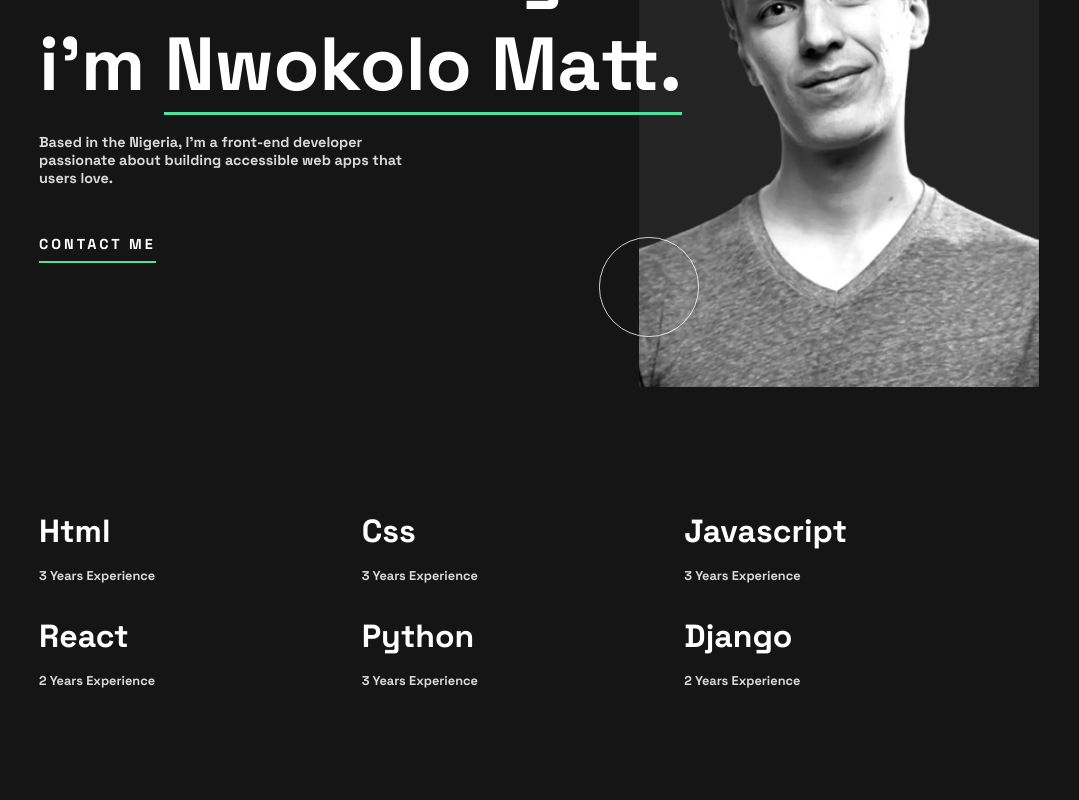
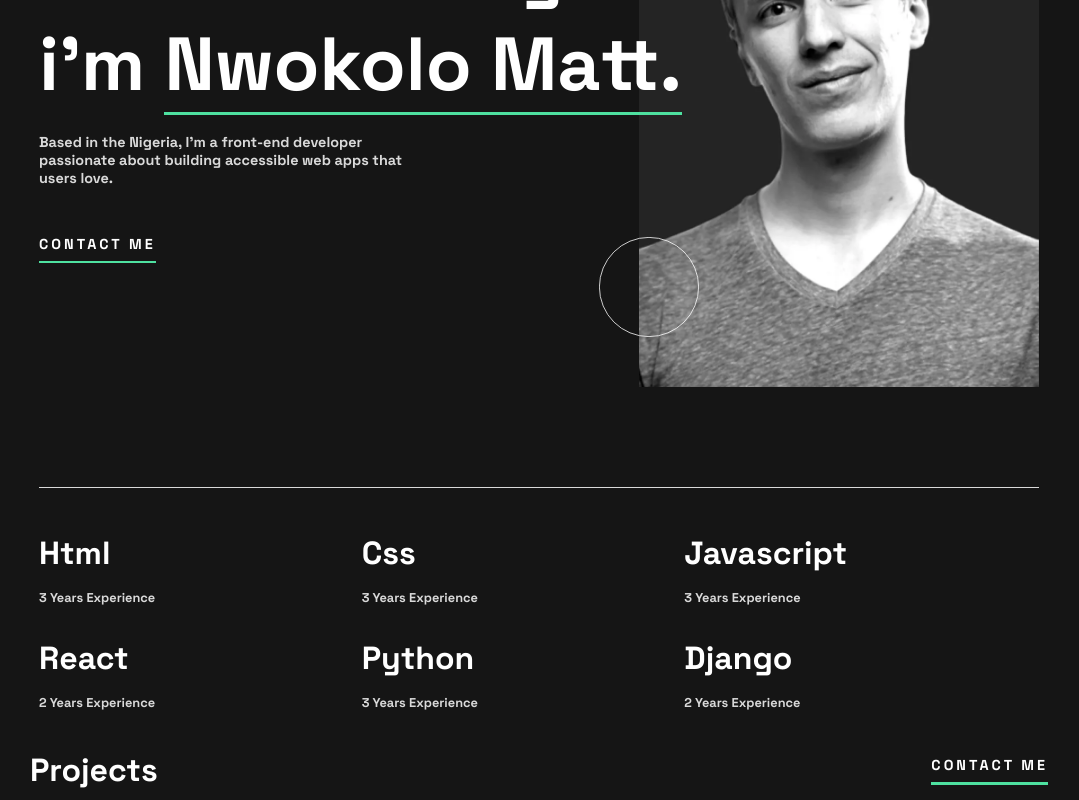
Before and after one commit to MARKOTHEDEV/markothedevportfolio, a React (Create React App) app: page / in a window 1280 px wide. Shown: the part 223-1023 px from the top of the page, without its empty margins (101-1180 px from the left). Before the commit the page ends 920 px from the top, so only its background shows below. Built offline with nearby package versions, Linux system fonts and the light colour scheme.

Commit message:
updated project.style.tsx

```diff
--- a/src/App.tsx
+++ b/src/App.tsx
@@ -1,8 +1,11 @@
 import React from 'react';
+import { useMediaQuery } from 'react-responsive';
 import GeneralLayout from './layout/GeneralLayout/GeneralLayout';
 import logo from './logo.svg';
+import Projects from './shared/Projects/Projects';
 import GroupOfSkills from './shared/GroupOfSkills/GroupOfSkills';
 import HeroSection from './shared/HeroSection/HeroSection';
+import Line from './shared/Line/Line';
 
 function App() {
 
@@ -32,11 +35,38 @@ function App() {
       yearsOfExp:2,
     }
   ]
+  const isTab = useMediaQuery({
+    query: '(min-width: 600px)'
+  })
   return (
     <GeneralLayout>
 
       <HeroSection/>
+      {
+        !isTab?
+          <>
+            <br />
+            <br />
+          </>
+          :''
+      }
+      <Line/>
+      <br />
       <GroupOfSkills  skills={skills}/>
+      {
+        isTab?'':
+          <>
+            <br />
+            <Line/>
+            <br />
+            <br />
+
+          </>
+
+      }
+      <br />
+      <Projects/>
+
     </GeneralLayout>
   );
 }
--- a/src/layout/GeneralLayout/GeneralLayout.style.tsx
+++ b/src/layout/GeneralLayout/GeneralLayout.style.tsx
@@ -6,7 +6,7 @@ import RingImg from '../../assets/images/pattern-rings.svg'
 
 export const GeneralLayoutContainer = styled.div`
 
-
+    padding:  0 .6rem;
     @media screen  and (min-width: 1006px){
     background: url(${RingImg});
     background-repeat: no-repeat;
--- /dev/null
+++ b/src/shared/Line/Line.syle.tsx
@@ -0,0 +1,11 @@
+import styled from 'styled-components';
+
+
+
+
+export const LineContainer = styled.div`
+    background-color: ${({theme})=>theme.ash};
+    height: .9px;
+    max-width: ${({theme})=>theme.maxWidth};
+    margin: 0 auto;
+`
--- /dev/null
+++ b/src/shared/Line/Line.tsx
@@ -0,0 +1,16 @@
+import { LineContainer } from './Line.syle'
+
+
+
+
+
+const Line =():React.ReactElement=>{
+
+  return(
+    <LineContainer>
+
+    </LineContainer>
+  )
+}
+
+export default Line
--- /dev/null
+++ b/src/shared/Projects/Projects.style.tsx
@@ -0,0 +1,27 @@
+import styled from 'styled-components';
+
+
+export const ProjectsContainer = styled.div`
+    max-width: 1050px;
+    margin: 10px auto;
+`
+
+
+export const ProjectsHeaderContainer = styled.div`
+
+    display: flex;
+    align-items: center;
+    justify-content: space-between;
+    padding: 0 1rem;
+    h2{
+        font-size: 2rem;
+    }
+
+    p{
+        font-weight: normal !important;
+        letter-spacing:3px;
+        font-size: .9rem;
+        color: ${({theme})=>theme.lightDark};
+    }
+
+`
--- /dev/null
+++ b/src/shared/Projects/Projects.tsx
@@ -0,0 +1,23 @@
+import UnderLineSpan from '../UnderLineSpan/UnderLineSpan'
+import { ProjectsContainer, ProjectsHeaderContainer } from './Projects.style'
+
+
+
+const Projects = ():React.ReactElement=>{
+
+
+  return (
+    <ProjectsContainer>
+
+      <ProjectsHeaderContainer>
+        <h2>Projects</h2>
+        <UnderLineSpan giveSpace >
+          <p>CONTACT ME</p>
+        </UnderLineSpan>
+      </ProjectsHeaderContainer>
+
+    </ProjectsContainer>
+  )
+}
+
+export default Projects
```
